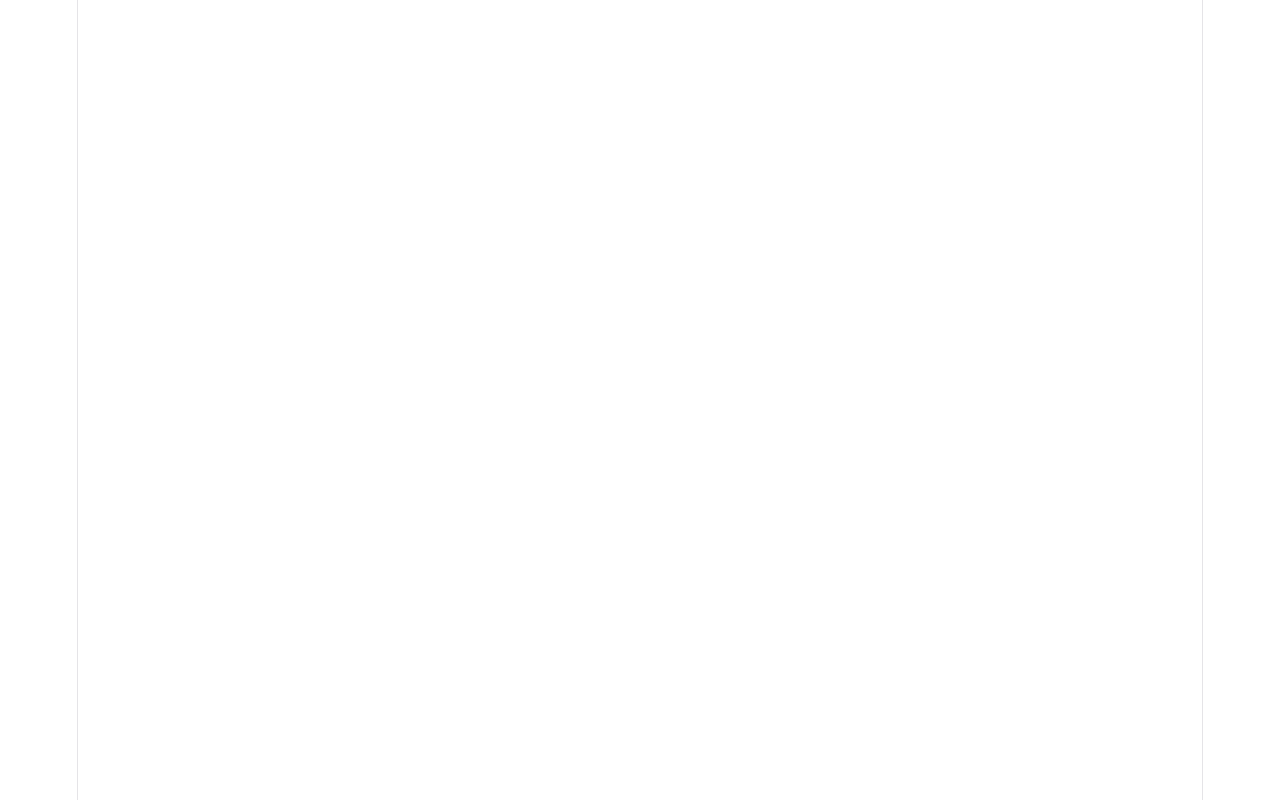
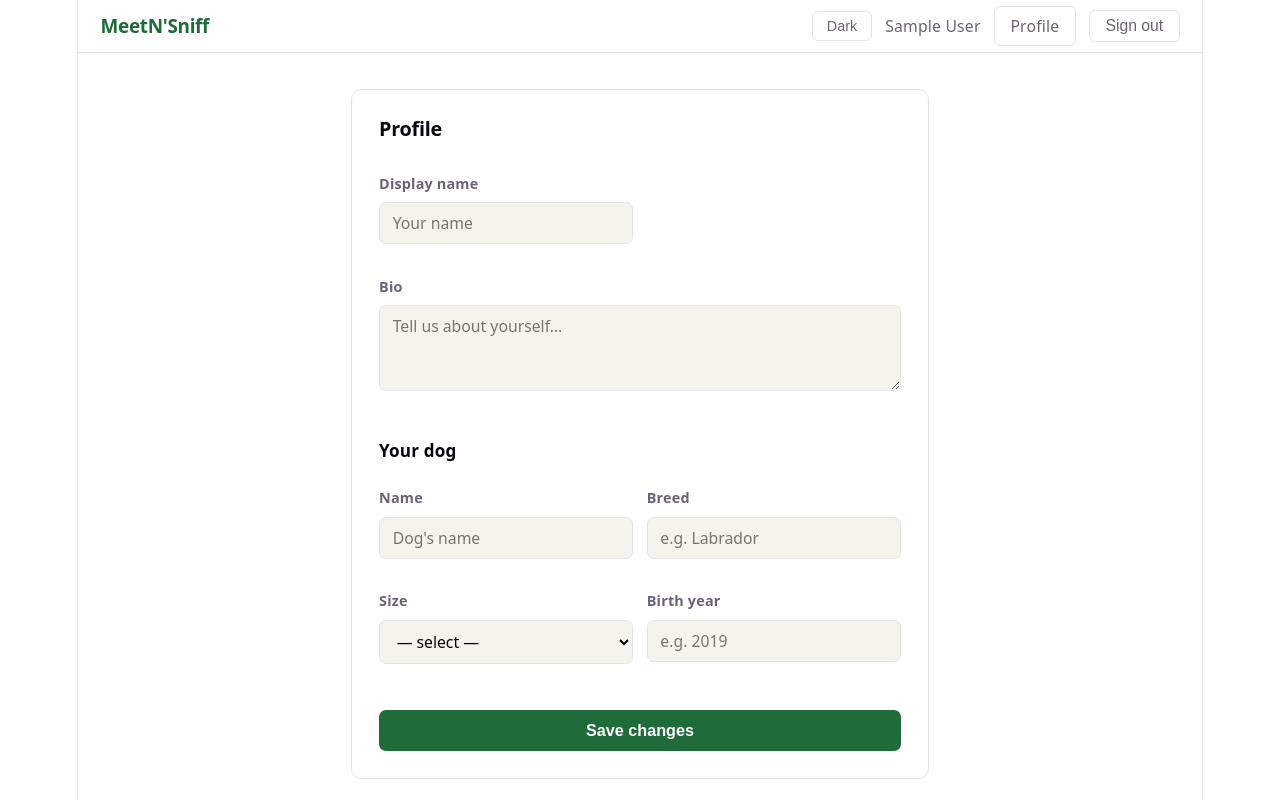
Before and after one commit to Map4uk14/MeetN-Sniff_frontend, a Vue app: page /profile in a window 1280 px wide. Before the commit this address had no page. Shown: the top 800 px of the page. Built offline with nearby package versions, Linux system fonts and the light colour scheme; no server answers; sample sign-in values are in the browser's storage.

Commit message:
feat: add user profile page with profile editing and favorites management

```diff
--- a/src/api.js
+++ b/src/api.js
@@ -21,6 +21,9 @@ export async function apiRequest(endpoint, options = {}) {
     window.location.href = '/login';
     throw new Error('Session expired. Please log in again.');
   }
+
+  // 204 No Content has no body — return null instead of trying to parse JSON
+  if (response.status === 204) return null;
 
   const data = await response.json();
 
@@ -53,7 +56,7 @@ export const Auth = {
 
   updateProfile(profileData) {
     return apiRequest('/users/me', {
-      method: 'PUT',
+      method: 'PATCH',
       body: JSON.stringify(profileData),
     });
   },
@@ -100,6 +103,21 @@ export const Parks = {
   },
 };
 
+//User profile & favorites /users/me/...
+export const User = {
+  getProfile() {
+    return apiRequest('/users/me', { method: 'GET' });
+  },
+
+  getFavorites() {
+    return apiRequest('/users/me/favorites', { method: 'GET' });
+  },
+
+  removeFavorite(parkId) {
+    return apiRequest(`/users/me/favorites/${parkId}`, { method: 'DELETE' });
+  },
+};
+
 //Review requests /reviews/...
 export const Reviews = {
   delete(reviewId) {
--- a/src/components/NavBar.vue
+++ b/src/components/NavBar.vue
@@ -20,12 +20,13 @@ function logout() {
 
 <template>
   <nav class="navbar">
-    <span class="brand">MeetN'Sniff</span>
+    <RouterLink to="/" class="brand">MeetN'Sniff</RouterLink>
     <div class="nav-right">
       <button class="theme-btn" @click="toggle" :title="isDark ? 'Switch to light mode' : 'Switch to dark mode'">
         {{ isDark ? 'Light' : 'Dark' }}
       </button>
       <span v-if="user" class="username">{{ user.displayName || user.username }}</span>
+      <RouterLink to="/profile" class="profile-btn">Profile</RouterLink>
       <button class="logout-btn" @click="logout">Sign out</button>
     </div>
   </nav>
@@ -48,6 +49,7 @@ function logout() {
   font-size: 1.05rem;
   color: var(--accent);
   letter-spacing: -0.3px;
+  text-decoration: none;
 }
 
 .nav-right {
@@ -77,6 +79,23 @@ function logout() {
   color: var(--accent);
 }
 
+.profile-btn {
+  padding: 0.35rem 0.85rem;
+  border: 1px solid var(--border);
+  border-radius: 6px;
+  background: transparent;
+  color: var(--text);
+  font-size: 0.875rem;
+  cursor: pointer;
+  text-decoration: none;
+  transition: border-color 0.15s, color 0.15s;
+}
+
+.profile-btn:hover {
+  border-color: var(--accent);
+  color: var(--accent);
+}
+
 .logout-btn {
   padding: 0.35rem 0.85rem;
   border: 1px solid var(--border);
--- a/src/router.js
+++ b/src/router.js
@@ -4,11 +4,17 @@ import { createRouter, createWebHistory } from 'vue-router'
 import Home from './views/Home.vue'
 import Login from './views/Login.vue'
 import Register from './views/Register.vue'
+import Profile from './views/Profile.vue'
 
 const routes = [
   {
     path: '/',
     component: Home,
+    meta: { requiresAuth: true }
+  },
+  {
+    path: '/profile',
+    component: Profile,
     meta: { requiresAuth: true }
   },
   {
--- /dev/null
+++ b/src/views/Profile.vue
@@ -0,0 +1,305 @@
+<script setup>
+import { ref, onMounted } from 'vue'
+import { Auth, User } from '../api'
+
+const userData = ref(null)
+const favorites = ref([])
+const loading = ref(true)
+
+const form = ref({ displayName: '', bio: '', dog: { name: '', breed: '', size: '', birthYear: '' } })
+const saveError = ref(null)
+const saveSuccess = ref(false)
+const saving = ref(false)
+
+onMounted(async () => {
+  const [profileResult, favoritesResult] = await Promise.allSettled([
+    User.getProfile(),
+    User.getFavorites(),
+  ])
+
+  if (profileResult.status === 'fulfilled') {
+    userData.value = profileResult.value.user
+    form.value = {
+      displayName: userData.value.displayName || '',
+      bio: userData.value.bio || '',
+      dog: {
+        name: userData.value.dog?.name || '',
+        breed: userData.value.dog?.breed || '',
+        size: userData.value.dog?.size || '',
+        birthYear: userData.value.dog?.birthYear || '',
+      },
+    }
+  }
+
+  if (favoritesResult.status === 'fulfilled') {
+    favorites.value = favoritesResult.value.data
+  }
+
+  loading.value = false
+})
+
+async function saveProfile() {
+  saveError.value = null
+  saveSuccess.value = false
+  saving.value = true
+  try {
+    const payload = {
+      displayName: form.value.displayName,
+      bio: form.value.bio,
+      dog: {
+        name: form.value.dog.name,
+        breed: form.value.dog.breed,
+        size: form.value.dog.size || undefined,
+        birthYear: form.value.dog.birthYear ? Number(form.value.dog.birthYear) : undefined,
+      },
+    }
+    const result = await Auth.updateProfile(payload)
+    userData.value = result.user
+    // Keep localStorage user in sync
+    localStorage.setItem('user', JSON.stringify(result.user))
+    saveSuccess.value = true
+  } catch (err) {
+    saveError.value = err.message
+  } finally {
+    saving.value = false
+  }
+}
+
+async function removeFavorite(parkId) {
+  await User.removeFavorite(parkId)
+  favorites.value = favorites.value.filter(p => p.id !== parkId)
+}
+</script>
+
+<template>
+  <div class="profile-page">
+    <div v-if="loading" class="loading-text">Loading profile…</div>
+
+    <div v-else class="profile-content">
+
+      <!-- Profile & Dog -->
+      <section class="profile-card">
+        <h2 class="section-title">Profile</h2>
+
+        <div v-if="saveError" class="alerts"><div class="alert error">{{ saveError }}</div></div>
+        <div v-if="saveSuccess" class="save-success">Saved successfully.</div>
+
+        <div class="form-grid">
+          <div class="field">
+            <label for="displayName">Display name</label>
+            <input id="displayName" v-model="form.displayName" type="text" placeholder="Your name" />
+          </div>
+
+          <div class="field full-width">
+            <label for="bio">Bio</label>
+            <textarea id="bio" v-model="form.bio" rows="3" placeholder="Tell us about yourself…" />
+          </div>
+        </div>
+
+        <h3 class="subsection-title">Your dog</h3>
+        <div class="form-grid">
+          <div class="field">
+            <label for="dogName">Name</label>
+            <input id="dogName" v-model="form.dog.name" type="text" placeholder="Dog's name" />
+          </div>
+
+          <div class="field">
+            <label for="dogBreed">Breed</label>
+            <input id="dogBreed" v-model="form.dog.breed" type="text" placeholder="e.g. Labrador" />
+          </div>
+
+          <div class="field">
+            <label for="dogSize">Size</label>
+            <select id="dogSize" v-model="form.dog.size">
+              <option value="">— select —</option>
+              <option value="small">Small</option>
+              <option value="medium">Medium</option>
+              <option value="large">Large</option>
+              <option value="giant">Giant</option>
+            </select>
+          </div>
+
+          <div class="field">
+            <label for="dogYear">Birth year</label>
+            <input id="dogYear" v-model="form.dog.birthYear" type="number" placeholder="e.g. 2019" min="1980" :max="new Date().getFullYear()" />
+          </div>
+        </div>
+
+        <button class="save-btn" :disabled="saving" @click="saveProfile">
+          {{ saving ? 'Saving…' : 'Save changes' }}
+        </button>
+      </section>
+
+      <!-- Favorite parks -->
+      <section class="profile-card">
+        <h2 class="section-title">Favorite parks</h2>
+
+        <div v-if="favorites.length === 0" class="empty-state">No favorite parks yet.</div>
+
+        <ul v-else class="favorites-list">
+          <li v-for="park in favorites" :key="park.id" class="favorite-item">
+            <span class="favorite-name">{{ park.name }}</span>
+            <button class="remove-btn" @click="removeFavorite(park.id)">Remove</button>
+          </li>
+        </ul>
+      </section>
+
+    </div>
+  </div>
+</template>
+
+<style scoped>
+.profile-page {
+  max-width: 640px;
+  margin: 0 auto;
+  padding: 2rem 1rem;
+}
+
+.loading-text {
+  padding: 2rem;
+  color: var(--text);
+  font-style: italic;
+}
+
+.profile-content {
+  display: flex;
+  flex-direction: column;
+  gap: 1.5rem;
+}
+
+.profile-card {
+  border: 1px solid var(--border);
+  border-radius: 10px;
+  padding: 1.5rem;
+  background: var(--bg);
+}
+
+.section-title {
+  font-size: 1.1rem;
+  font-weight: 700;
+  color: var(--text-h);
+  margin: 0 0 1.25rem;
+}
+
+.subsection-title {
+  font-size: 0.95rem;
+  font-weight: 700;
+  color: var(--text-h);
+  margin: 1.25rem 0 0.75rem;
+}
+
+.form-grid {
+  display: grid;
+  grid-template-columns: 1fr 1fr;
+  gap: 0.75rem;
+}
+
+.field {
+  display: flex;
+  flex-direction: column;
+  gap: 0.3rem;
+}
+
+.field.full-width {
+  grid-column: 1 / -1;
+}
+
+.field label {
+  font-size: 0.8rem;
+  font-weight: 600;
+  color: var(--text);
+}
+
+.field input,
+.field select,
+.field textarea {
+  padding: 0.5rem 0.7rem;
+  border: 1px solid var(--border);
+  border-radius: 7px;
+  background: var(--code-bg);
+  color: var(--text-h);
+  font-size: 0.875rem;
+  font-family: inherit;
+  resize: vertical;
+}
+
+.field input:focus,
+.field select:focus,
+.field textarea:focus {
+  outline: none;
+  border-color: var(--accent);
+}
+
+.save-btn {
+  margin-top: 1.25rem;
+  padding: 0.6rem 1.25rem;
+  background: var(--accent);
+  color: #fff;
+  border: none;
+  border-radius: 7px;
+  font-size: 0.9rem;
+  font-weight: 600;
+  cursor: pointer;
+  transition: opacity 0.15s;
+}
+
+.save-btn:disabled {
+  opacity: 0.55;
+  cursor: not-allowed;
+}
+
+.save-success {
+  font-size: 0.85rem;
+  color: var(--accent);
+  margin-bottom: 0.75rem;
+}
+
+/* ── Favorites ───────────────────────────────── */
+
+.empty-state {
+  font-size: 0.875rem;
+  color: var(--text);
+  font-style: italic;
+}
+
+.favorites-list {
+  list-style: none;
+  margin: 0;
+  padding: 0;
+  display: flex;
+  flex-direction: column;
+  gap: 0.5rem;
+}
+
+.favorite-item {
+  display: flex;
+  align-items: center;
+  justify-content: space-between;
+  padding: 0.6rem 0.75rem;
+  border: 1px solid var(--border);
+  border-radius: 7px;
+  background: var(--code-bg);
+}
+
+.favorite-name {
+  font-size: 0.9rem;
+  font-weight: 600;
+  color: var(--text-h);
+}
+
+.remove-btn {
+  padding: 0.2rem 0.6rem;
+  font-size: 0.78rem;
+  border: 1px solid var(--border);
+  border-radius: 5px;
+  background: transparent;
+  color: var(--text);
+  cursor: pointer;
+  transition: border-color 0.15s, color 0.15s;
+}
+
+.remove-btn:hover {
+  border-color: #f87171;
+  color: #f87171;
+}
+</style>
```
